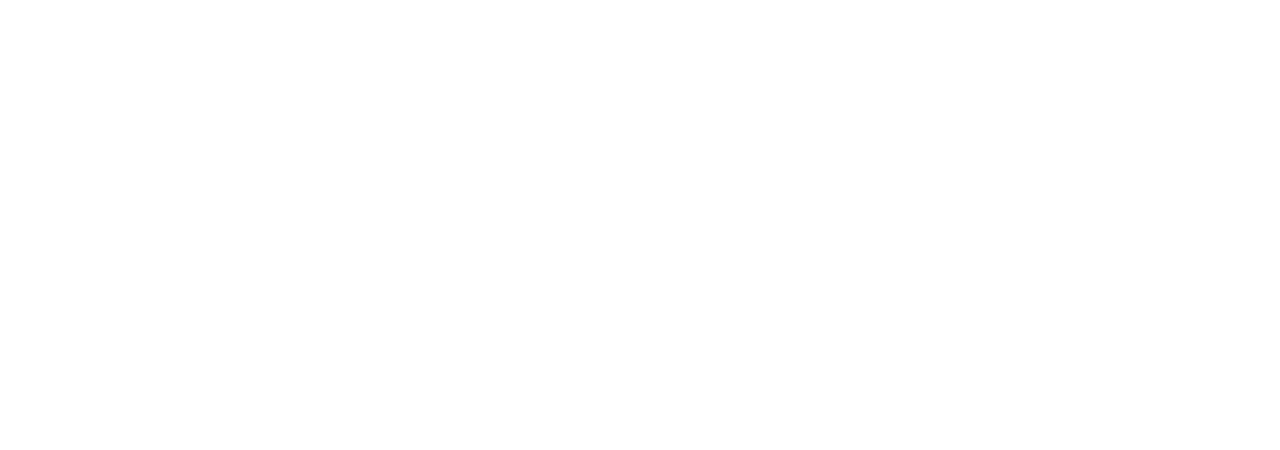
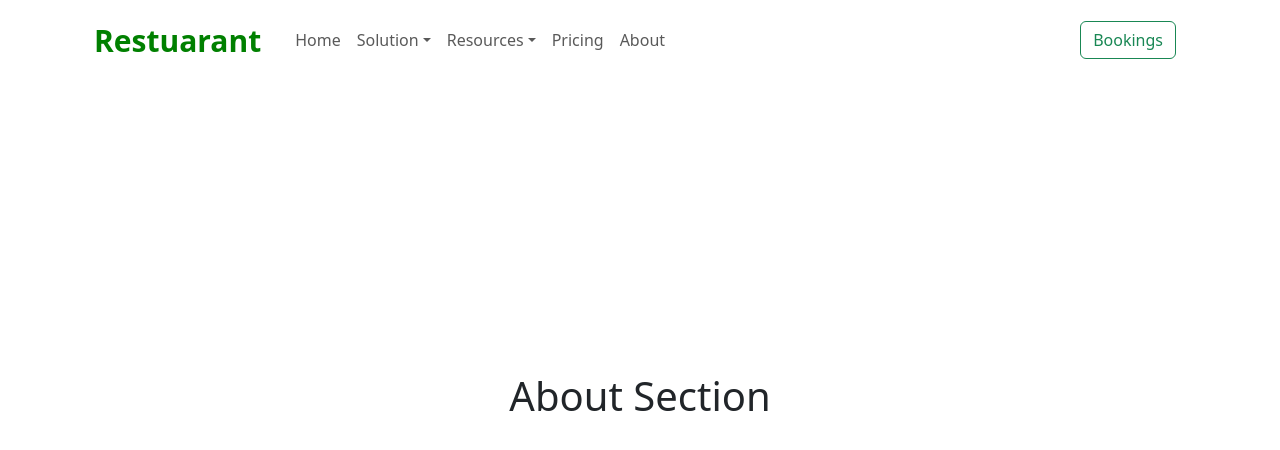
Before and after one commit to suraj-raj01/RestaurantsTableBooking, a React (Vite) app: page /about in a window 1280 px wide. Before the commit this address had no page. Shown: the top 450 px of the page. Built offline with nearby package versions, Linux system fonts and the light colour scheme.

Commit message:
Restaurant

```diff
--- a/db.json
+++ b/db.json
@@ -32,6 +32,19 @@
       "hour": "2",
       "table": "5",
       "people": "20"
+    },
+    {
+      "id": "b792",
+      "tables": {
+        "a": 20
+      },
+      "name": "dfasf",
+      "email": "SDKFSLJ@GMAIL.COM",
+      "date": "2024-08-26",
+      "time": "22:20",
+      "hour": "2",
+      "table": "2",
+      "people": "10"
     }
   ]
 }
--- a/src/App.jsx
+++ b/src/App.jsx
@@ -4,6 +4,8 @@
 import Booking from "./Components/Booking";
 import Display from "./Components/Display";
 import Billgenerate from "./Components/Billgenerate";
+import About from "./Components/About";
+import Pricing from "./Components/Pricing";
 
 const App = () => {
   return (
@@ -15,6 +17,8 @@
             <Route path="home" element={<Home />} />
             <Route path="booking/:id" element={<Booking />} />
             <Route path="display" element={<Display />} />
+            <Route path="pricing" element={<Pricing />} />
+            <Route path="about" element={<About />} />
             <Route path="billgenerate/:id" element={<Billgenerate />} />
           </Route>
         </Routes>
--- /dev/null
+++ b/src/Components/About.jsx
@@ -0,0 +1,10 @@
+const About = () =>{
+    return(
+        <>
+        <div id="about">
+        <h1>About Section</h1>
+        </div>
+        </>
+    )
+}
+export default About;
--- a/src/Components/Home.jsx
+++ b/src/Components/Home.jsx
@@ -20,20 +20,16 @@
             width="100%"
           />
           <Carousel.Caption>
-            <h5>First slide label</h5>
-            <p>Nulla vitae elit libero, a pharetra augue mollis interdum.</p>
           </Carousel.Caption>
         </Carousel.Item>
         <Carousel.Item>
           <img
-            src="https://www.fabhotels.com/blog/wp-content/uploads/2018/08/Feature-Image-Resize_290918_600x400.jpg:cf-webp:w-450:h-240"
+            src="https://t3.ftcdn.net/jpg/03/24/73/92/360_F_324739203_keeq8udvv0P2h1MLYJ0GLSlTBagoXS48.jpg"
             alt="First slide"
             height="400px"
             width="100%"
           />
           <Carousel.Caption>
-            <h5>Second slide label</h5>
-            <p>Lorem ipsum dolor sit amet, consectetur adipiscing elit.</p>
           </Carousel.Caption>
         </Carousel.Item>
         <Carousel.Item>
@@ -44,29 +40,28 @@
             width="100%"
           />
           <Carousel.Caption>
-            <h5>Third slide label</h5>
-            <p>
-              Praesent commodo cursus magna, vel scelerisque nisl consectetur.
-            </p>
           </Carousel.Caption>
         </Carousel.Item>
       </Carousel>
 
       <div id="home">
         <div id="text">
-          <h1 id="heading">
-            Table booking system for smart restaurants
-          </h1>
+          <h1 id="heading">Table booking system for smart restaurants</h1>
           <hr />
           <p>
             Boost sales, enhance customer service, and minimize no-shows. Let
-            your business grow on autopilot!
+            your business grow on autopilot! <br />
+            By investing in a reliable restaurant table booking system, you can
+            elevate your dining experience and drive business success.
+          </p>
+          <br />
+          <p>
+            ⁕ Digital reservation book for the team <br />
+            ⁕ Online reservations for your clients <br />⁕ Data and reports for
+            the manager
           </p>
 
-          <p>→ Digital reservation book for the team </p>
-          <p>→ Online reservations for your clients</p>
-          <p>→ Data and reports for the manager</p>
-
+          <br />
           <div>
             <a href="#table">
               <Button variant="success">Get Started →</Button>
--- a/src/Components/Layout.jsx
+++ b/src/Components/Layout.jsx
@@ -15,7 +15,7 @@
             <Navbar.Brand
               as={Link}
               to="home"
-              style={{ fontWeight: "bold", fontSize: "30px" }}
+              style={{ fontWeight: "bold", fontSize: "30px",color:'green' }}
             >
               Restuarant
             </Navbar.Brand>
@@ -49,10 +49,10 @@
                   <NavDropdown.Divider />
                   <NavDropdown.Item href="#action5">Pub Bars</NavDropdown.Item>
                 </NavDropdown>
-                <Nav.Link as={Link} to="#">
+                <Nav.Link as={Link} to="pricing">
                   Pricing
                 </Nav.Link>
-                <Nav.Link as={Link} to="#">
+                <Nav.Link as={Link} to="about">
                   About
                 </Nav.Link>
               </Nav>
--- /dev/null
+++ b/src/Components/Pricing.jsx
@@ -0,0 +1,10 @@
+const Pricing = () =>{
+    return(
+        <>
+        <div id="about">
+        <h1>Pricing Section</h1>
+        </div>
+        </>
+    )
+}
+export default Pricing;
--- a/src/Style/style.css
+++ b/src/Style/style.css
@@ -29,13 +29,17 @@
 }
 
 #heading {
-    font-size: 40px;
+    font-size: 45px;
     font-weight: bold;
     color: green;
 }
 
 #home p {
     font-size: 18px;
+}
+
+#table{
+    font-style: italic;
 }
 
 #form {
@@ -135,3 +139,11 @@
         height: 20px;
     }
 }
+#about{
+    height: 80vh;
+    width: 100%;
+    display: flex;
+    flex-direction: column;
+    align-items: center;
+    justify-content: center;
+}
```
